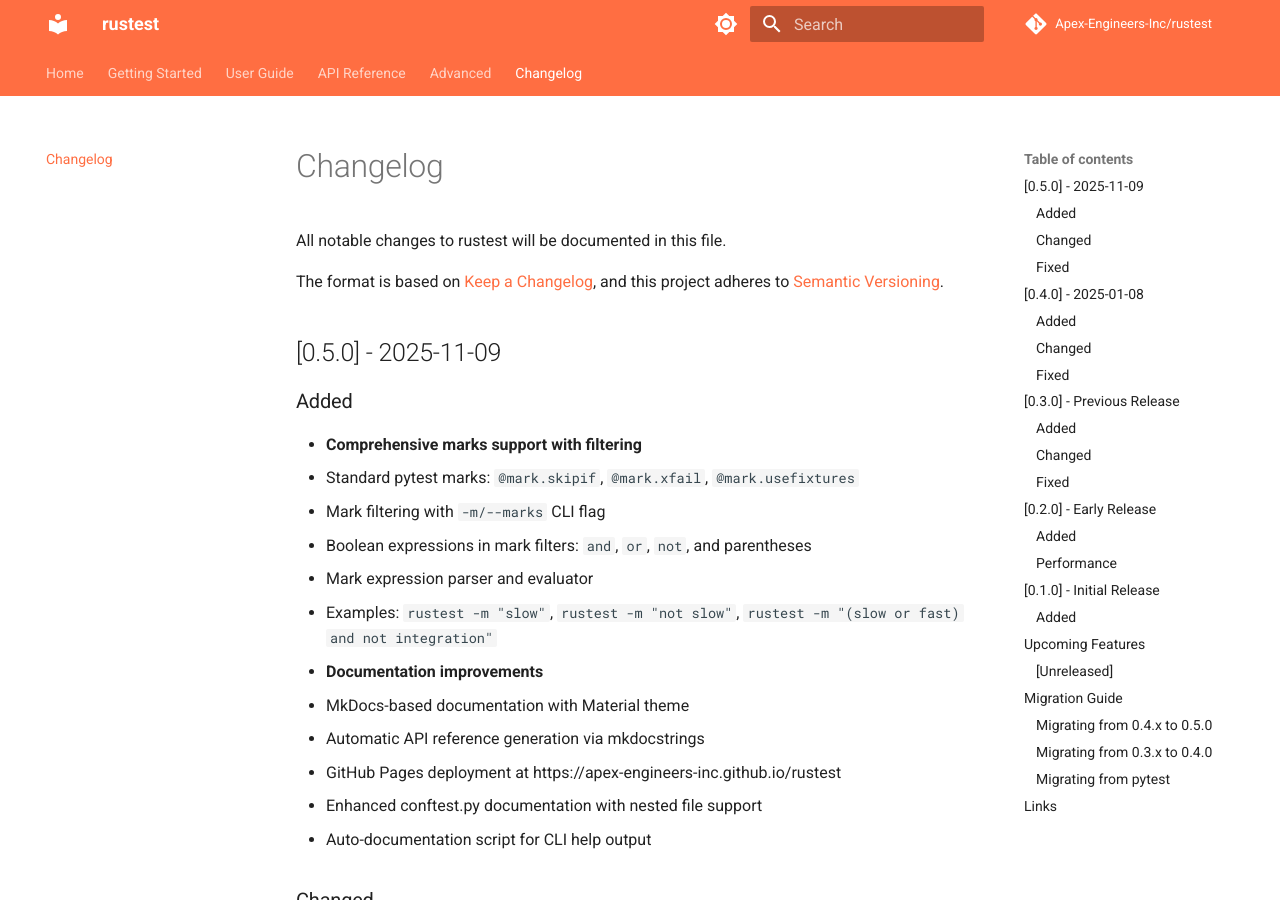
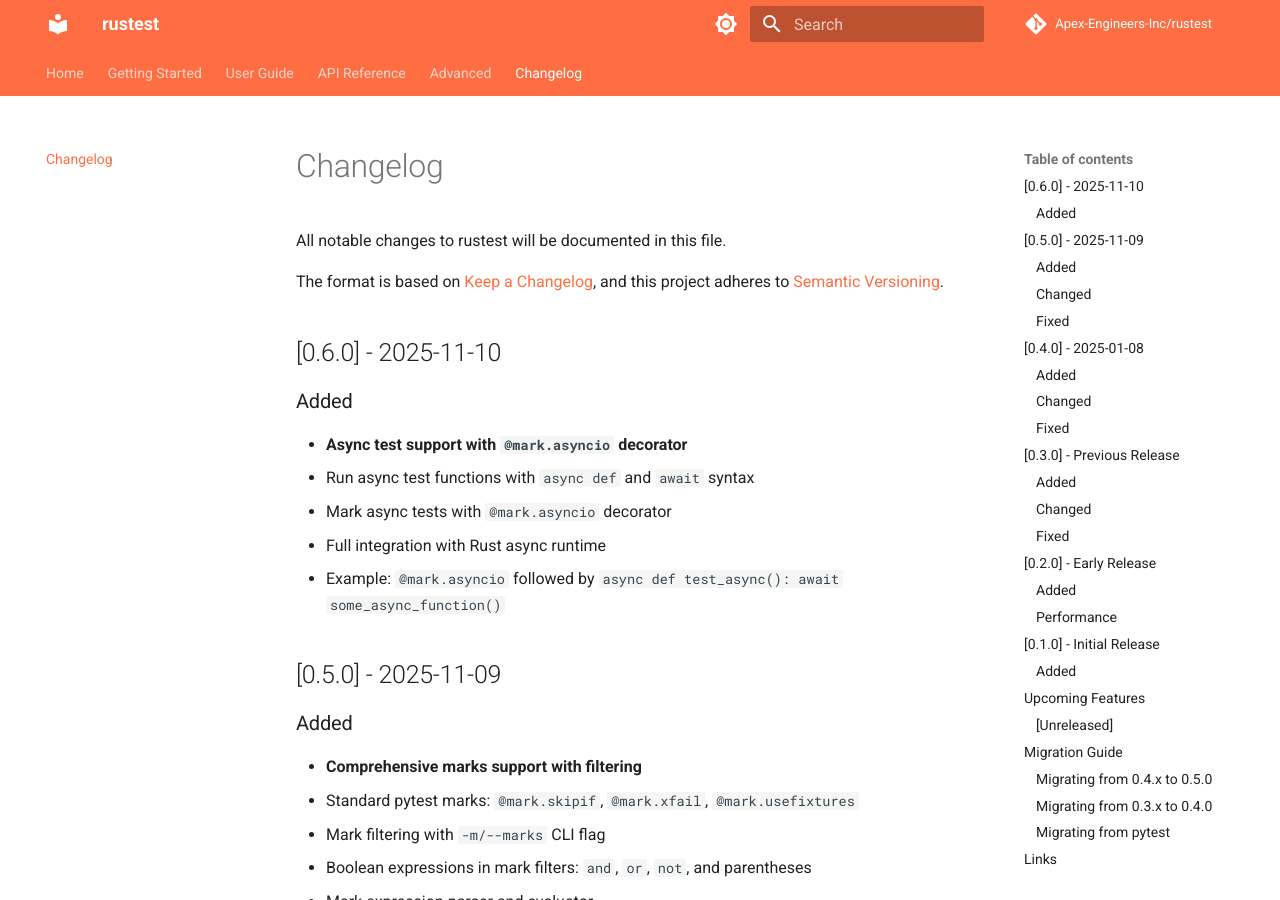
Before and after one commit to Apex-Engineers-Inc/rustest, an MkDocs documentation site: the page built from docs/changelog.md, in a window 1280 px wide and 900 px high. Built offline with MkDocs 1.6.1 and Material for MkDocs 9.7.7, drawn with Linux system fonts in a browser that asks for light colours; comment, search, counter and statistics services are not loaded.

Commit message:
Bump package version from 0.5.0 to 0.6.0 (#38)
- Update Python package version in pyproject.toml
- Update Rust package version in Cargo.toml
- Add changelog entry for 0.6.0 with async support feature

Co-authored-by: Claude <noreply@anthropic.com>

```diff
--- a/Cargo.toml
+++ b/Cargo.toml
@@ -1,6 +1,6 @@
 [package]
 name = "rustest-core"
-version = "0.5.0"
+version = "0.6.0"
 edition = "2021"
 authors = ["rustest contributors"]
 description = "A hyper-performant pytest-compatible test runner powered by Rust"
--- a/docs/changelog.md
+++ b/docs/changelog.md
@@ -4,6 +4,15 @@ All notable changes to rustest will be documented in this file.
 
 The format is based on [Keep a Changelog](https://keepachangelog.com/en/1.0.0/),
 and this project adheres to [Semantic Versioning](https://semver.org/spec/v2.0.0.html).
+
+## [0.6.0] - 2025-11-10
+
+### Added
+- **Async test support with `@mark.asyncio` decorator**
+  - Run async test functions with `async def` and `await` syntax
+  - Mark async tests with `@mark.asyncio` decorator
+  - Full integration with Rust async runtime
+  - Example: `@mark.asyncio` followed by `async def test_async(): await some_async_function()`
 
 ## [0.5.0] - 2025-11-09
 
--- a/pyproject.toml
+++ b/pyproject.toml
@@ -4,7 +4,7 @@ build-backend = "maturin"
 
 [project]
 name = "rustest"
-version = "0.5.0"
+version = "0.6.0"
 description = "Rust powered pytest-compatible runner"
 readme = "README.md"
 requires-python = ">=3.10"
```
